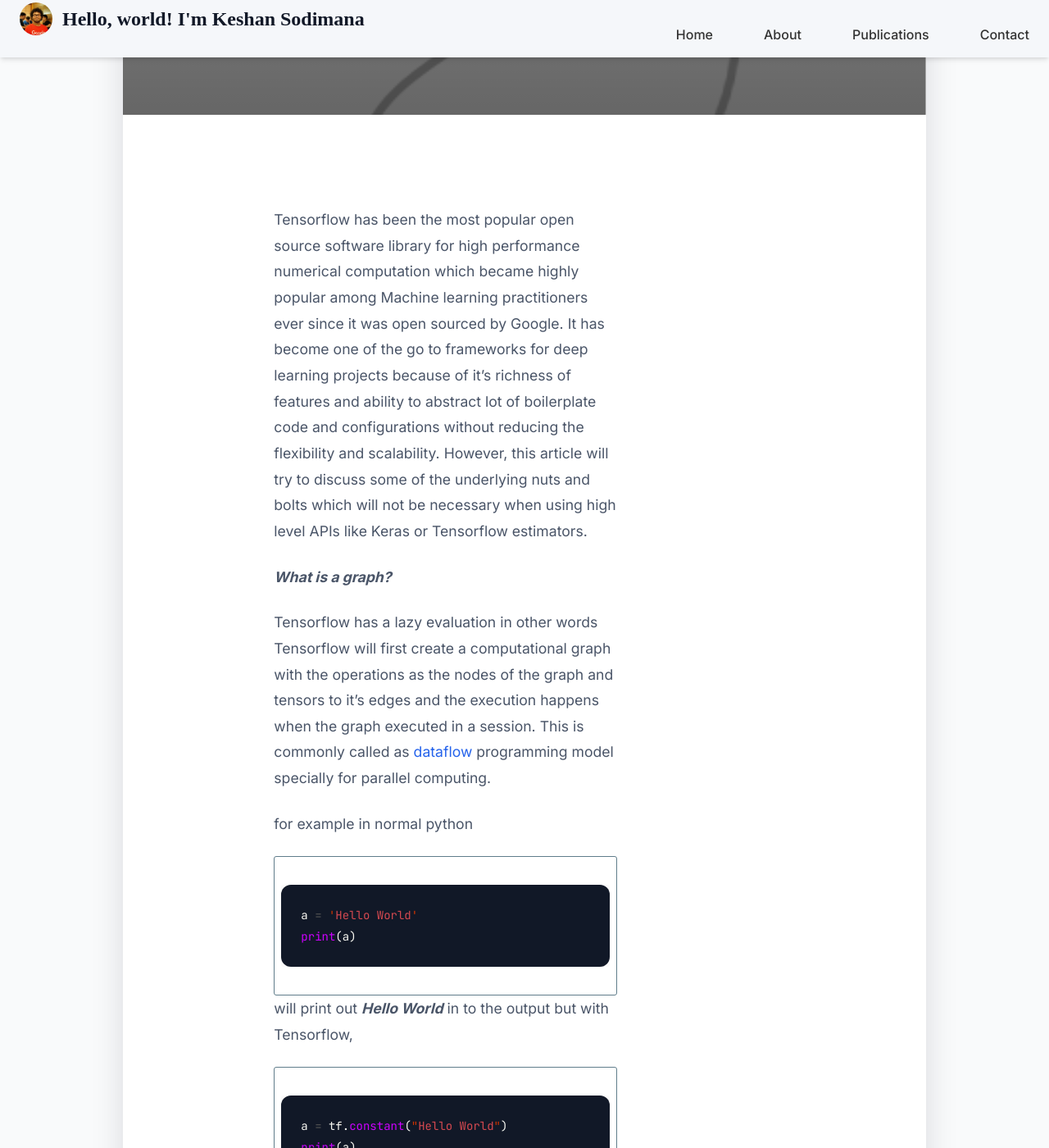
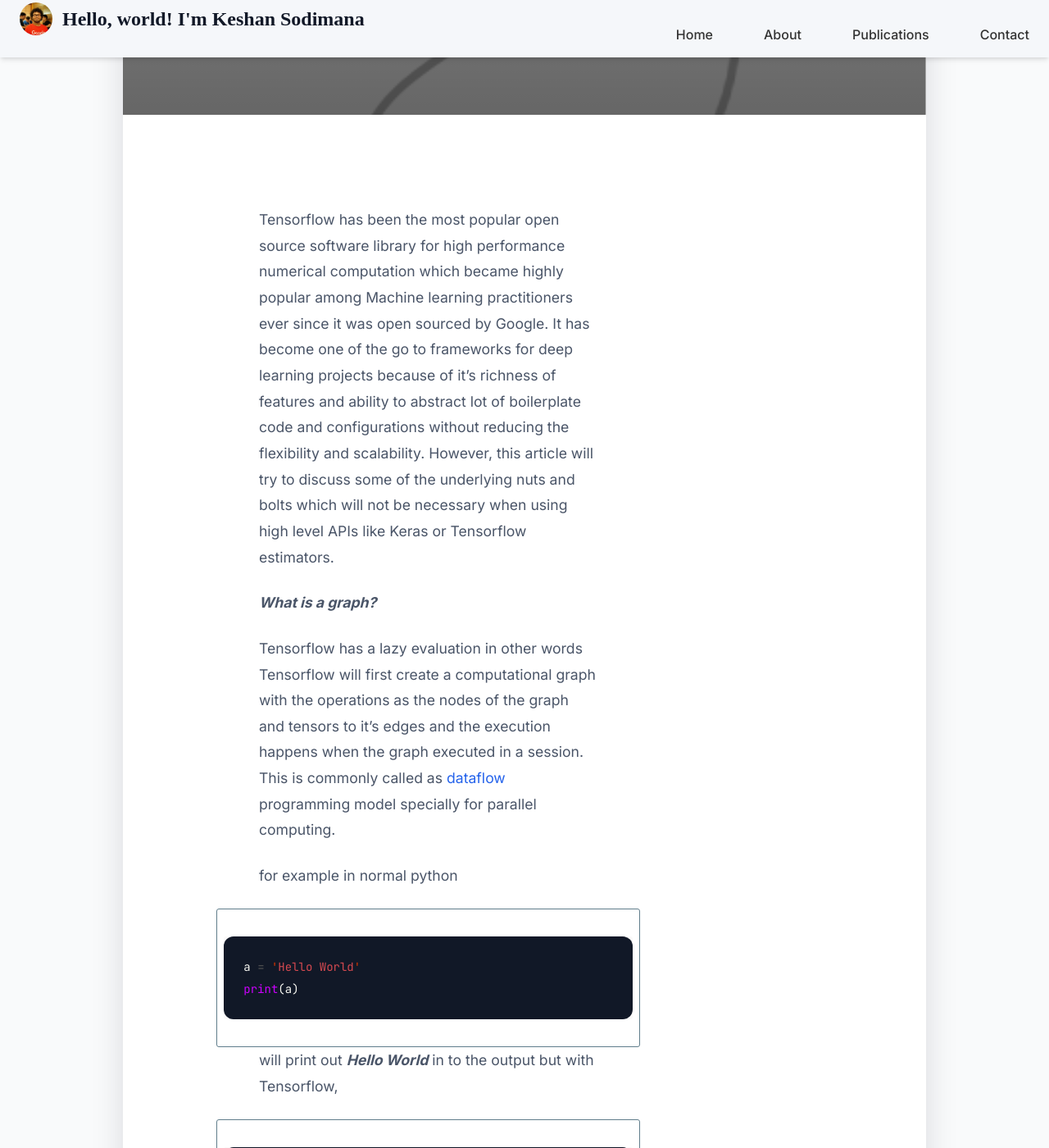
Before and after one commit to keshan/keshan.github.io, a Jekyll site: the page built from _posts/2018-08-12-graphs-sessions.md, in a window 1280 px wide and 1400 px high, scrolled down 556 px. Shown: the whole window at 82% size. Built offline with Jekyll 4.4.1, drawn with Linux system fonts in a browser that asks for light colours; comment, search, counter and statistics services are not loaded.

Commit message:
max width

```diff
--- a/assets/css/modern-sleek.css
+++ b/assets/css/modern-sleek.css
@@ -506,7 +506,7 @@ img {
 .hero-content {
   position: relative;
   z-index: 1;
-  max-width: 1000px;
+  max-width: 90%;
   margin: 0 auto;
   width: 100%;
 }
@@ -524,7 +524,7 @@ img {
 .hero-content p {
   font-size: 1.25rem;
   color: rgba(255, 255, 255, 0.9);
-  max-width: 600px;
+  max-width: 60%;
   margin: 0 auto 2rem;
   animation: fadeInUp 0.8s ease-out 0.2s forwards;
   opacity: 0;
@@ -790,9 +790,9 @@ img {
 }
 
 .post-container {
-  padding: 2.5rem 5%;
-  width: 100%;
-  max-width: 90%;
+  padding: 3rem 5%;
+  width: 100%;
+  max-width: 100%;
   margin: 0 auto;
 }
 
@@ -1044,7 +1044,7 @@ img {
 .newsletter-content {
   position: relative;
   z-index: 1;
-  max-width: 600px;
+  max-width: 60%;
   margin: 0 auto;
 }
 
@@ -1061,7 +1061,7 @@ img {
 
 .newsletter-form {
   display: flex;
-  max-width: 500px;
+  max-width: 45%;
   margin: 0 auto;
 }
 
@@ -1187,7 +1187,7 @@ img {
 .post-hero-content {
   text-align: center;
   color: white;
-  max-width: 1000px;
+  max-width: 90%;
   width: 100%;
   padding: 0 2rem;
   z-index: 1;
@@ -1828,16 +1828,16 @@ body.post-template {
   box-shadow: 0 4px 12px rgba(0, 0, 0, 0.05);
   margin: 3rem auto;
   width: 100%;
-  max-width: 85%;
+  max-width: 90%;
   display: flex;
   flex-direction: column;
   overflow: hidden;
 }
 
 .post-container {
-  padding: 3rem 8%;
-  width: 100%;
-  max-width: 800px;
+  padding: 3rem 5%;
+  width: 100%;
+  max-width: 100%;
   margin: 0 auto;
 }
 
@@ -1912,9 +1912,9 @@ body.post-template {
 }
 
 .post-container {
-  padding: 3rem 8%;
-  width: 100%;
-  max-width: 800px;
+  padding: 3rem 5%;
+  width: 100%;
+  max-width: 90%;
   margin: 0 auto;
 }
 
@@ -1970,3 +1970,24 @@ body.post-template {
   border-radius: 6px;
   overflow: hidden;
 }
+
+/* Optimize post-container width */
+@media (min-width: 1400px) {
+  .post-container {
+    max-width: 90%;
+  }
+}
+
+.post-content p {
+  max-width: 80%;
+  margin-left: auto;
+  margin-right: auto;
+}
+
+.post-content img,
+.post-content pre,
+.post-content iframe,
+.post-content .media-embed {
+  width: 100%;
+  max-width: 100%;
+}
```
